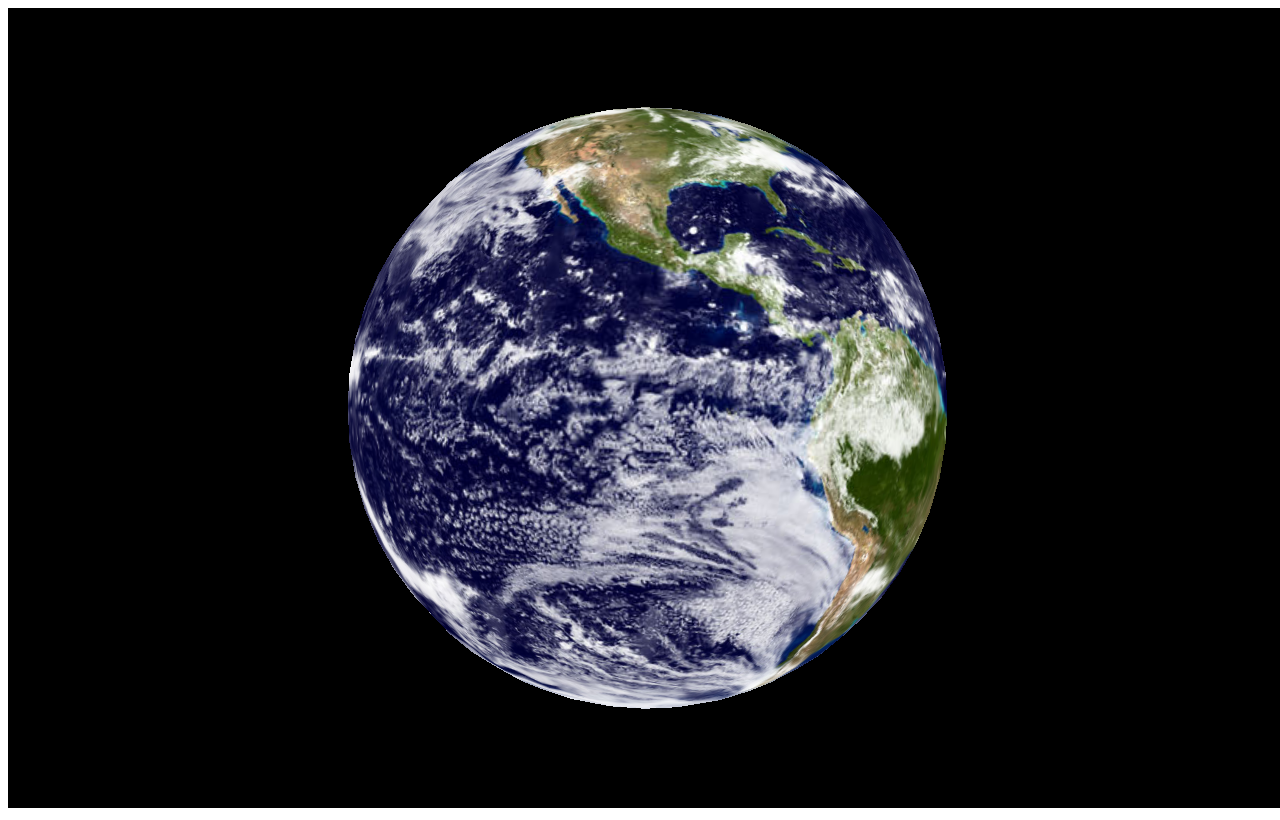
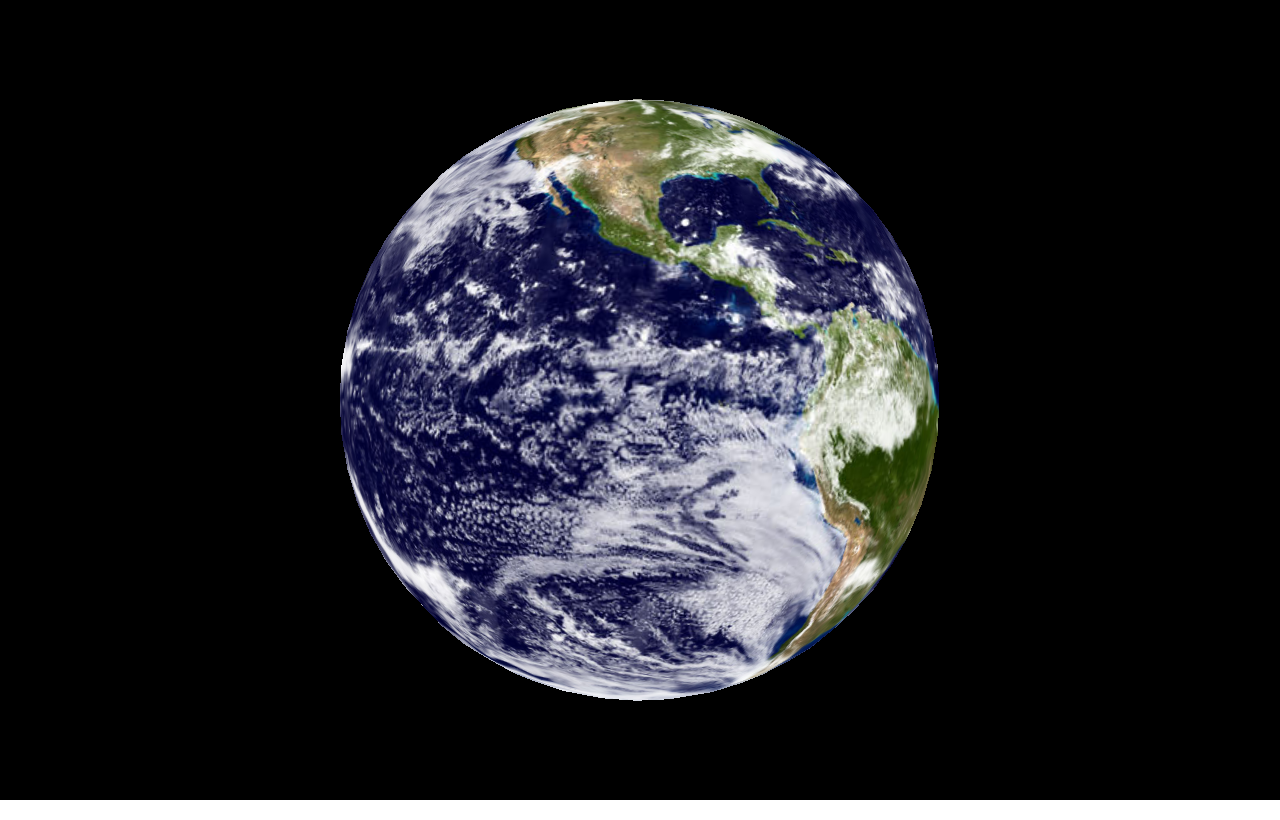
Before and after one commit to advancedor96/ding_earth, a plain HTML site: page index.html in a window 1280 px wide. Drawn offline with Linux system fonts and the light colour scheme; animation ran at ten frames a second.

Commit message:
update margin

```diff
--- a/index.html
+++ b/index.html
@@ -9,6 +9,14 @@
    <script src="js/three.min.js"></script>
    <script src="js/Detector.js"></script>
    <script src="js/OrbitControls.js"></script>
+   <style>
+   html, body{
+      margin: 0;
+      padding: 0;
+      width: 100%;
+      height: 100%;
+   }
+   </style>
 </head>
 <body>
    <div id="container"></div>
```
